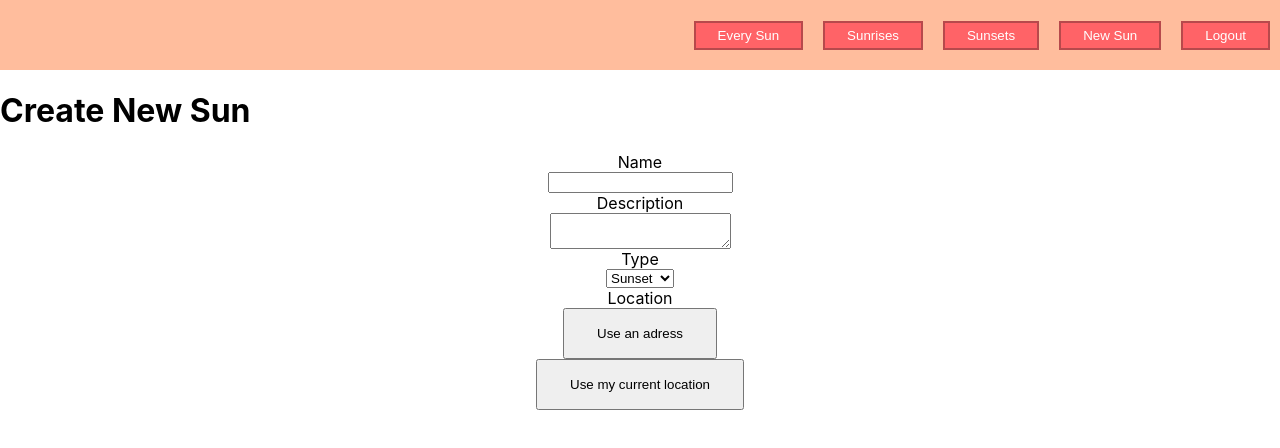
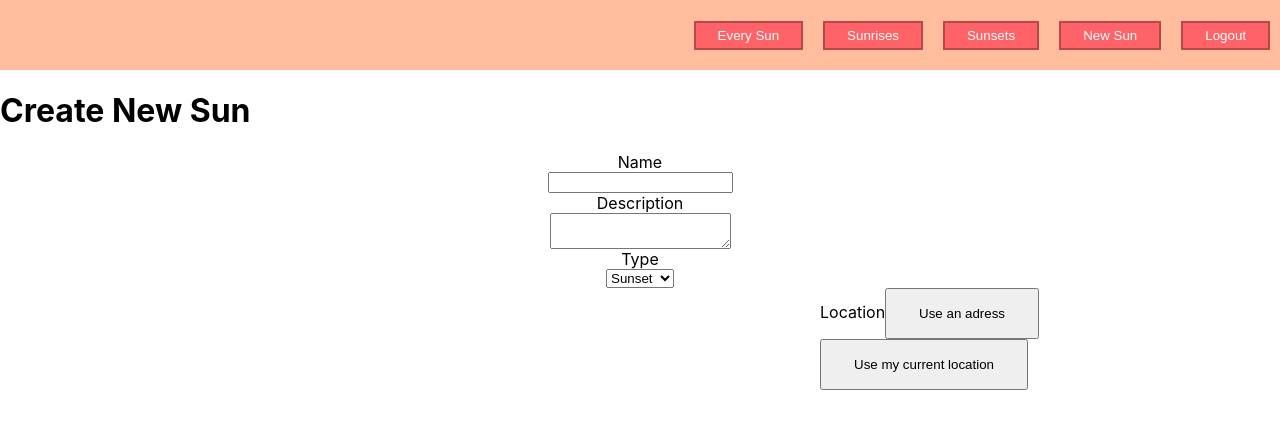
Before and after one commit to mmonereo/sunny, a React (Create React App) app in the folder client/: page /new in a window 1280 px wide. Shown: the top 448 px of the page. Built offline with nearby package versions, Linux system fonts and the light colour scheme; no server answers.

Commit message:
working on slide animation in newsunform

```diff
--- a/client/src/components/NewSunForm.js
+++ b/client/src/components/NewSunForm.js
@@ -1,6 +1,8 @@
 import Form from "../ui/blocks/Form";
 import { UserContext } from "../contexts/UserContext";
-import { useState, useContext } from "react";
+import { useState, useContext, useCallback } from "react";
+import { Transition } from "react-transition-group";
+import Slide from "../ui/elements/Slide";
 import ButtonBig from "../ui/elements/ButtonBig";
 
 function NewSunForm(){
@@ -12,6 +14,13 @@ function NewSunForm(){
 		description: '',
 		category: 'sunset',
 	});
+
+	const [animate, setAnimate] = useState(false);
+
+	const doAnimate = useCallback(() => {
+		setAnimate(true);
+		setTimeout(() => setAnimate(false), 3000);
+	} , []);
 
 	function handleChange(e){
 		const {name, value} = e.target;
@@ -44,9 +53,18 @@ function NewSunForm(){
 				</Form.Group>
 
 				<Form.Group>
-					<Form.Label>Location</Form.Label>
-					<ButtonBig>Use an adress</ButtonBig>
-					<ButtonBig>Use my current location</ButtonBig>
+					<Transition
+						in={animate}
+						timeout={3000}
+						unmountOnEnter
+					>
+						{(state) => (<Slide state={state}>
+							<Form.Label>Location</Form.Label>
+							<ButtonBig onClick={doAnimate}>Use an adress</ButtonBig>
+							<ButtonBig>Use my current location</ButtonBig>
+						</Slide>)}
+
+					</Transition>
 				</Form.Group>
 
 
--- /dev/null
+++ b/client/src/ui/elements/Slide.js
@@ -0,0 +1,11 @@
+import styled from "styled-components";
+
+const Slide = styled.div`
+	transition: 3s;
+	width: 300px;
+	height: 200px;
+	transform: translateX(
+		${({state}) => (state === "entering" || state === "entered" ? "0" : "110%")}
+	);
+`;
+export default Slide;
```
Also changed, not shown: 1 other file (tests, documents, lock files or other folders).
